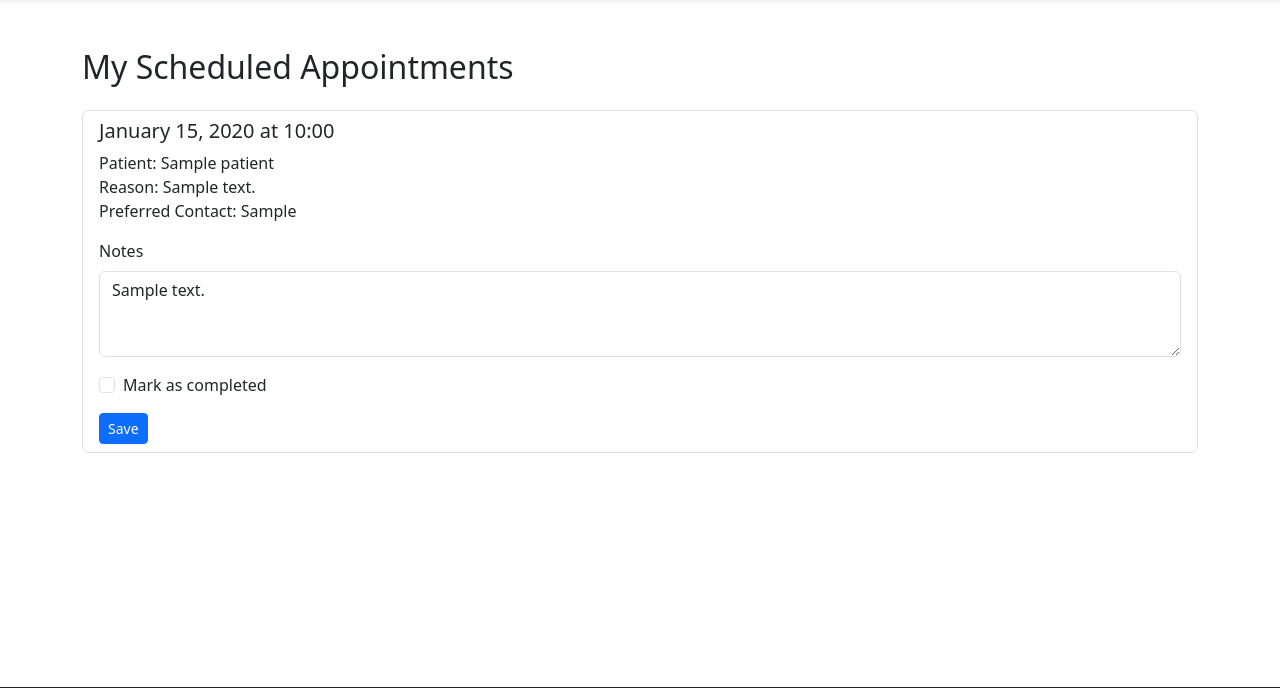
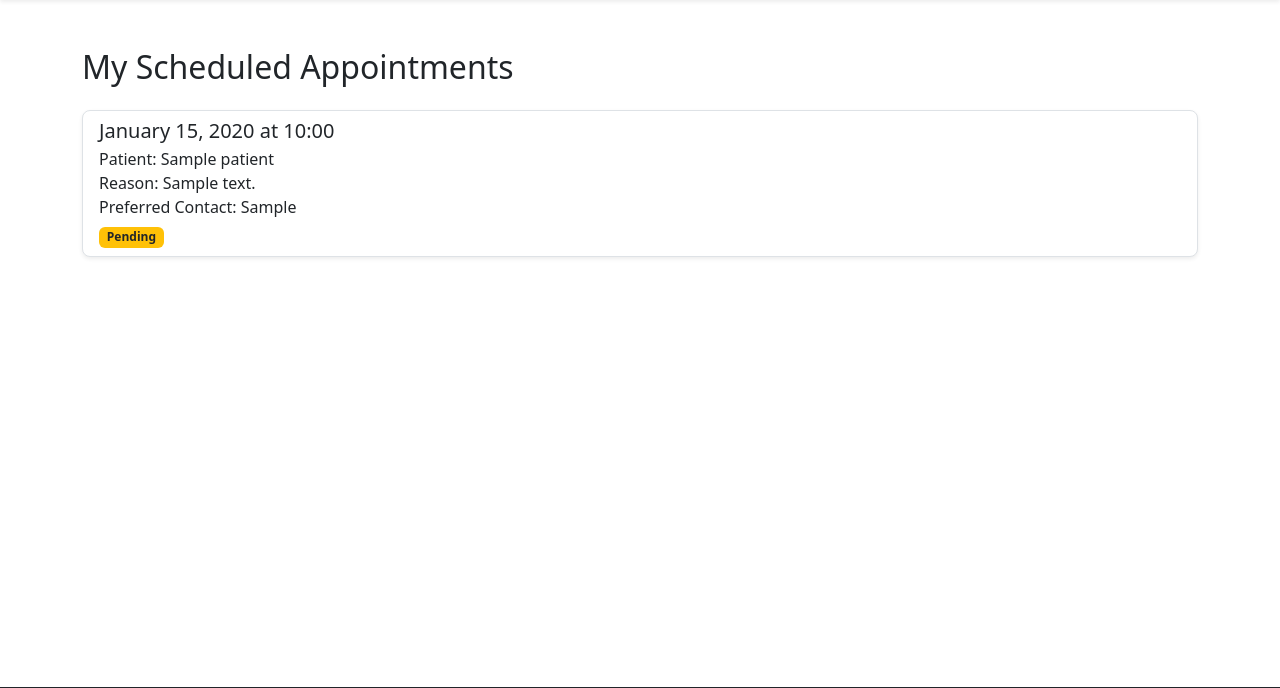
Before and after one commit to mhesemans/docdirect, a Django app: template appointments/templates/appointments/gp_appointments.html in a window 1280 px wide. Shown: the part 57-745 px from the top of the page. Run offline with Django 4.2, Linux system fonts and the light colour scheme; the template is opened without the code that fills it: most values are stand-ins (such as "Sample title", 1, 10 or a date in 2020).

Commit message:
feat: updated gp_appointments template to read only

```diff
--- a/appointments/templates/appointments/gp_appointments.html
+++ b/appointments/templates/appointments/gp_appointments.html
@@ -1,6 +1,6 @@
 <!--
 Displays upcoming appointments assigned to the logged-in GP.
-Allows them to view, add notes, and mark appointments as complete.
+Each card is clickable and opens the appointment detail view with full patient history.
 
 **Context**
 - appointments: Queryset of upcoming :model:`appointments.Appointment` assigned to the GP
@@ -17,39 +17,25 @@ Allows them to view, add notes, and mark appointments as complete.
   {% if appointments %}
     <div class="list-group">
       {% for appointment in appointments %}
-        <form method="post" action="{% url 'appointments:mark_completed' appointment.id %}" class="list-group-item mb-4">
-          {% csrf_token %}
-          <h5>
+        <a
+          href="{% url 'appointments:appointment_detail_for_gp' appointment.id %}"
+          class="list-group-item list-group-item-action mb-3 shadow-sm text-decoration-none text-dark"
+          style="border-radius: 0.5rem;"
+        >
+          <h5 class="mb-1">
             {{ appointment.date|date:"F j, Y" }} at {{ appointment.time|time:"H:i" }}
           </h5>
-          <p>
+          <p class="mb-1">
             Patient: {{ appointment.patient.get_full_name }}<br>
             Reason: {{ appointment.reason_for_visit }}<br>
             Preferred Contact: {{ appointment.get_preferred_contact_display }}
           </p>
-          <div class="mb-3">
-            <label for="notes-{{ appointment.id }}" class="form-label">Notes</label>
-            <textarea
-              id="notes-{{ appointment.id }}"
-              name="notes"
-              class="form-control"
-              rows="3"
-            >{{ appointment.notes }}</textarea>
-          </div>
-          <div class="form-check mb-3">
-            <input
-              class="form-check-input"
-              type="checkbox"
-              name="is_completed"
-              id="completed-{{ appointment.id }}"
-              {% if appointment.is_completed %}checked{% endif %}
-            >
-            <label class="form-check-label" for="completed-{{ appointment.id }}">
-              Mark as completed
-            </label>
-          </div>
-          <button type="submit" class="btn btn-primary btn-sm">Save</button>
-        </form>
+          {% if appointment.is_completed %}
+            <span class="badge bg-success">Completed</span>
+          {% else %}
+            <span class="badge bg-warning text-dark">Pending</span>
+          {% endif %}
+        </a>
       {% endfor %}
     </div>
   {% else %}
```
